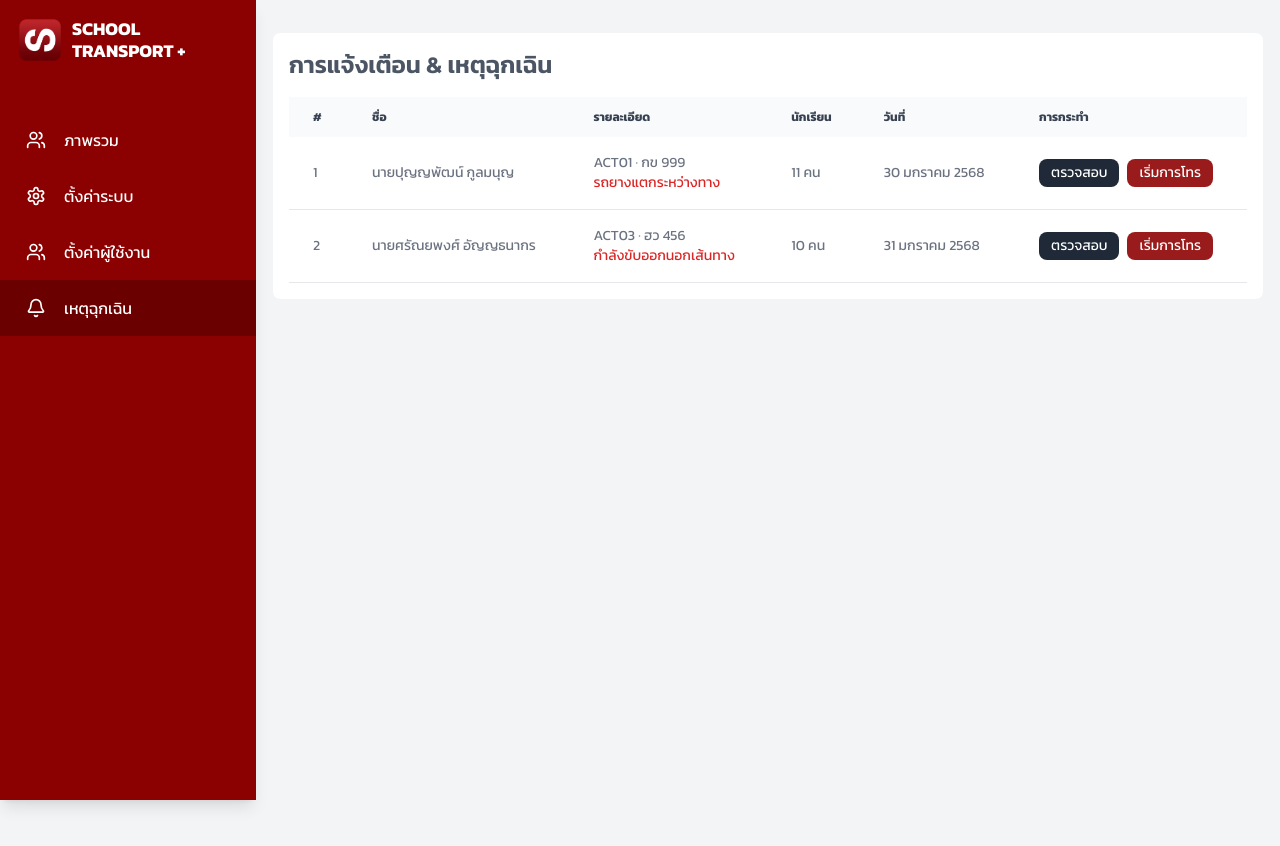
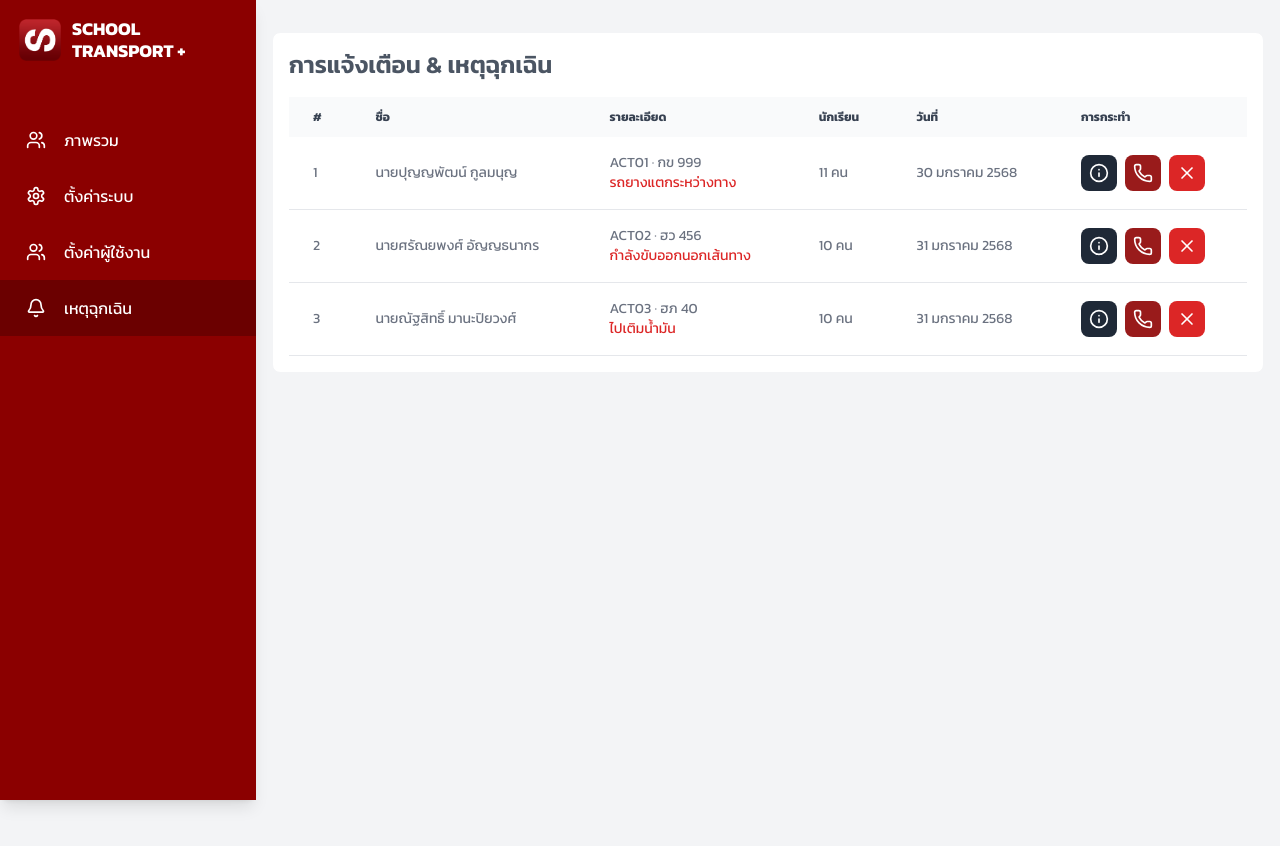
Before and after one commit to poomp5/SchoolTransport-Plus, a Next.js app: page /admin/alerts in a window 1280 px wide. Shown: the top 846 px of the page. Built offline with nearby package versions, Linux system fonts and the light colour scheme.

Commit message:
Update alert

```diff
--- a/app/admin/alerts/page.tsx
+++ b/app/admin/alerts/page.tsx
@@ -1,25 +1,44 @@
 "use client";
 
+import { useState } from "react";
+import { Check, X, Phone, Info } from "lucide-react";
 import AdminSidebar from "@/components/admin-sidebar";
-import Image from "next/image";
+
+type StatusChecks = {
+    [key: number]: boolean;
+};
 
 export default function Home() {
+    const [statusChecks, setStatusChecks] = useState<StatusChecks>({
+        0: false,
+        1: false,
+        2: false
+    });
+
+    const toggleStatus = (index: number) => {
+        setStatusChecks((prev: StatusChecks) => ({
+            ...prev,
+            [index]: !prev[index]
+        }));
+    };
+
     return (
         <div className="flex min-h-screen mb-24">
             <AdminSidebar />
-            <div className="flex-1 lg:ml-64 mt-8">
-                <div className="mx-4 bg-white border border-1 border-gray-100 rounded-lg p-4">
-                    <h1 className="text-2xl font-semibold text-gray-600 mb-4">การแจ้งเตือน & เหตุฉุกเฉิน</h1>
-                    <div className="overflow-x-auto">
-                        <table className="w-full text-sm text-left text-gray-500 border-collapse">
+            <div className="flex-1 lg:ml-64 md:mb-24">
+                <div className="flex-1 mt-8 px-2 sm:px-4">
+                    <div className="bg-white border border-1 border-gray-100 rounded-lg p-2 sm:p-4">
+                        <h1 className="text-xl sm:text-2xl font-semibold text-gray-600 mb-4">การแจ้งเตือน & เหตุฉุกเฉิน</h1>
+                        <div className="overflow-x-auto -mx-2 sm:mx-0">
+                            <table className="w-full text-xs sm:text-sm text-left text-gray-500 border-collapse">
                                 <thead className="text-xs text-gray-700 uppercase bg-gray-50">
                                     <tr>
-                                    <th scope="col" className="px-6 py-3">#</th>
-                                    <th scope="col" className="px-6 py-3">ชื่อ</th>
-                                    <th scope="col" className="px-6 py-3">รายละเอียด</th>
-                                    <th scope="col" className="px-6 py-3">นักเรียน</th>
-                                    <th scope="col" className="px-6 py-3">วันที่</th>
-                                    <th scope="col" className="px-6 py-3">การกระทำ</th>
+                                        <th scope="col" className="px-2 sm:px-6 py-2 sm:py-3">#</th>
+                                        <th scope="col" className="px-2 sm:px-6 py-2 sm:py-3">ชื่อ</th>
+                                        <th scope="col" className="px-2 sm:px-6 py-2 sm:py-3 hidden sm:table-cell">รายละเอียด</th>
+                                        <th scope="col" className="px-2 sm:px-6 py-2 sm:py-3 hidden sm:table-cell">นักเรียน</th>
+                                        <th scope="col" className="px-2 sm:px-6 py-2 sm:py-3 hidden sm:table-cell">วันที่</th>
+                                        <th scope="col" className="px-2 sm:px-6 py-2 sm:py-3">การกระทำ</th>
                                     </tr>
                                 </thead>
                                 <tbody>
@@ -33,24 +52,57 @@ export default function Home() {
                                     }, {
                                         number: 2,
                                         name: "นายศรัณยพงศ์ อัญญธนากร",
-                                    details: "ACT03 · ฮว 456",
+                                        details: "ACT02 · ฮว 456",
                                         status: "กำลังขับออกนอกเส้นทาง",
                                         date: "31 มกราคม 2568",
                                         students: 10
+                                    }, {
+                                        number: 3,
+                                        name: "นายณัฐสิทธิ์ มานะปิยวงศ์",
+                                        details: "ACT03 · ฮภ 40",
+                                        status: "ไปเติมน้ำมัน",
+                                        date: "31 มกราคม 2568",
+                                        students: 10
                                     }].map((driver, index) => (
-                                    <tr key={index} className="bg-white border-b dark:bg-gray-800 dark:border-gray-700">
-                                        <td className="px-6 py-4">{driver.number}</td>
-                                        <td className="px-6 py-4">{driver.name}</td>
-                                        <td className="px-6 py-4">{driver.details}<br /><span className="text-red-600">{driver.status}</span></td>
-                                        <td className="px-6 py-4">{driver.students} คน</td>
-                                        <td className="px-6 py-4">{driver.date}</td>
-                                        <td className="px-6 py-4">
-                                            <div className="flex gap-2">
-                                                <button className="bg-gray-800 hover:bg-gray-900 rounded-lg text-white py-1 px-3">
-                                                    ตรวจสอบ
+                                        <tr key={index} className="bg-white border-b">
+                                            <td className="px-2 sm:px-6 py-2 sm:py-4">{driver.number}</td>
+                                            <td className="px-2 sm:px-6 py-2 sm:py-4">
+                                                <div>
+                                                    <div>{driver.name}</div>
+                                                    <div className="sm:hidden text-xs text-gray-500">
+                                                        {driver.details}<br />
+                                                        <span className={statusChecks[index] ? "text-green-600" : "text-red-600"}>
+                                                            {driver.status}
+                                                        </span>
+                                                    </div>
+                                                </div>
+                                            </td>
+                                            <td className="px-2 sm:px-6 py-2 sm:py-4 hidden sm:table-cell">{driver.details}<br />
+                                                <span className={statusChecks[index] ? "text-green-600" : "text-red-600"}>
+                                                    {driver.status}
+                                                </span>
+                                            </td>
+                                            <td className="px-2 sm:px-6 py-2 sm:py-4 hidden sm:table-cell">{driver.students} คน</td>
+                                            <td className="px-2 sm:px-6 py-2 sm:py-4 hidden sm:table-cell">{driver.date}</td>
+                                            <td className="px-2 sm:px-6 py-2 sm:py-4">
+                                                <div className="flex gap-1 sm:gap-2">
+                                                    <button className="bg-gray-800 hover:bg-gray-900 rounded-lg text-white p-1.5 sm:p-2">
+                                                        <Info className="w-4 h-4 sm:w-5 sm:h-5" />
                                                     </button>
-                                                <button className="bg-red-800 hover:bg-red-900 rounded-lg text-white py-1 px-3">
-                                                    เริ่มการโทร
+                                                    <button className="bg-red-800 hover:bg-red-900 rounded-lg text-white p-1.5 sm:p-2">
+                                                        <Phone className="w-4 h-4 sm:w-5 sm:h-5" />
+                                                    </button>
+                                                    <button
+                                                        className={`rounded-lg text-white p-1.5 sm:p-2 ${statusChecks[index]
+                                                            ? "bg-green-600 hover:bg-green-700"
+                                                            : "bg-red-600 hover:bg-red-700"
+                                                            }`}
+                                                        onClick={() => toggleStatus(index)}
+                                                    >
+                                                        {statusChecks[index]
+                                                            ? <Check className="w-4 h-4 sm:w-5 sm:h-5" />
+                                                            : <X className="w-4 h-4 sm:w-5 sm:h-5" />
+                                                        }
                                                     </button>
                                                 </div>
                                             </td>
@@ -60,7 +112,8 @@ export default function Home() {
                             </table>
                         </div>
                     </div>
-            </div>
+
+                </div></div>
         </div>
     );
 }
```
Also changed, not shown: components/status-card.tsx (line endings or trailing spaces). Lines whose indentation alone changed are shown as unchanged.
